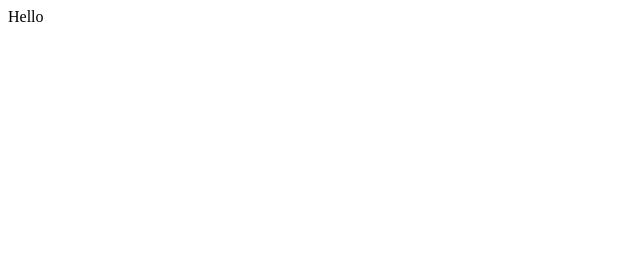
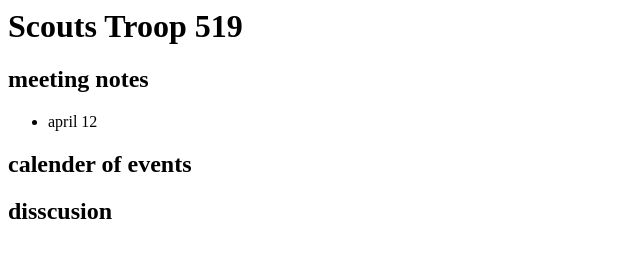
Before and after one commit to RaspySuperbear/scouts, a plain HTML site: page index.html in a window 1280 px wide. Shown: the whole page, without its empty margins (0-640 px from the left). Drawn offline with Linux system fonts and the light colour scheme.

Commit message:
Update index.html

```diff
--- a/index.html
+++ b/index.html
@@ -1 +1,17 @@
-<p>Hello</p>
+<html>
+  <head>
+
+  </head>
+  <body>
+    <h1>Scouts Troop 519</h1>
+
+    <h2>meeting notes </h2>
+<ul>
+  <li>april 12 </li>
+    </ul>
+    <h2> calender of events </h2>
+
+    <h2> disscusion</h2>
+
+  </body>
+</html>
```
